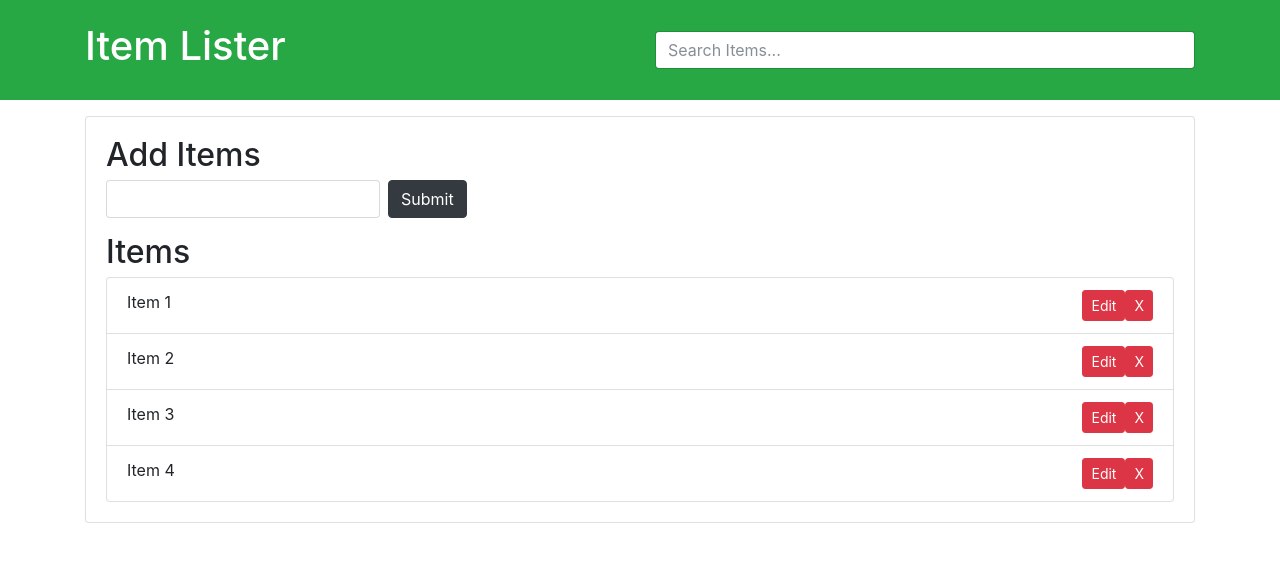
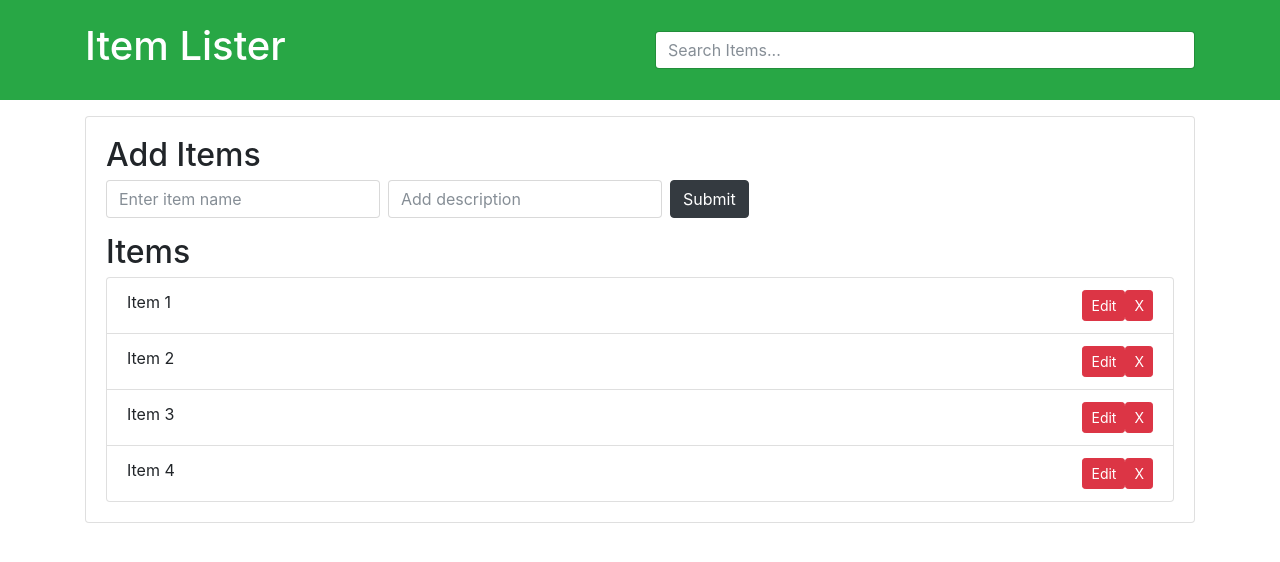
Before and after one commit to Akash0000001/Expense-Tracker, a plain HTML site: page delete_edit/index.html in a window 1280 px wide. Drawn offline with nearby package versions, Linux system fonts and the light colour scheme.

Commit message:
Added a input as description of item

```diff
--- a/delete_edit/index.html
+++ b/delete_edit/index.html
@@ -24,7 +24,8 @@
    <div id="main" class="card card-body">
     <h2 class="title">Add Items</h2>
     <form id="addForm" class="form-inline mb-3">
-      <input type="text" class="form-control mr-2" id="item">
+      <input type="text" class="form-control mr-2" id="item" placeholder="Enter item name">
+      <input type="text" class="form-control mr-2" id="desc" placeholder="Add description">
       <input type="submit" class="btn btn-dark" value="Submit">
     </form>
     <h2 class="title">Items</h2>
```
